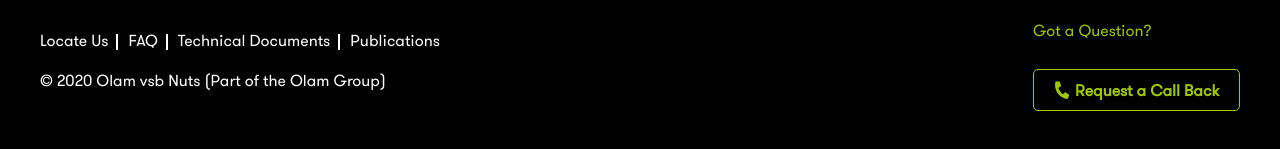
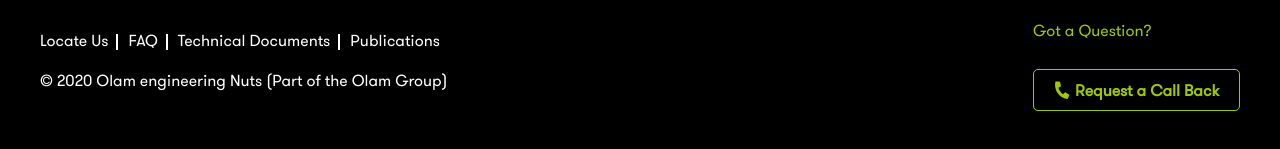
Before and after one commit to Anandhravi1/Olam_React, a React (Create React App) app: page / in a window 1280 px wide. Shown: the part 1848-1997 px from the top of the page. Built offline with nearby package versions, Linux system fonts and the light colour scheme.

Commit message:
engineering

```diff
--- a/src/components/Footer.jsx
+++ b/src/components/Footer.jsx
@@ -33,7 +33,7 @@ class Footer extends React.Component {
                         )}
                     </div>
                     <div className="mt-3">
-                        <span>&copy; 2020 Olam vsb Nuts (Part of the Olam Group)</span>
+                        <span>&copy; 2020 Olam engineering Nuts (Part of the Olam Group)</span>
                     </div>
                 </div>
                 <div className="question-sec">
```
